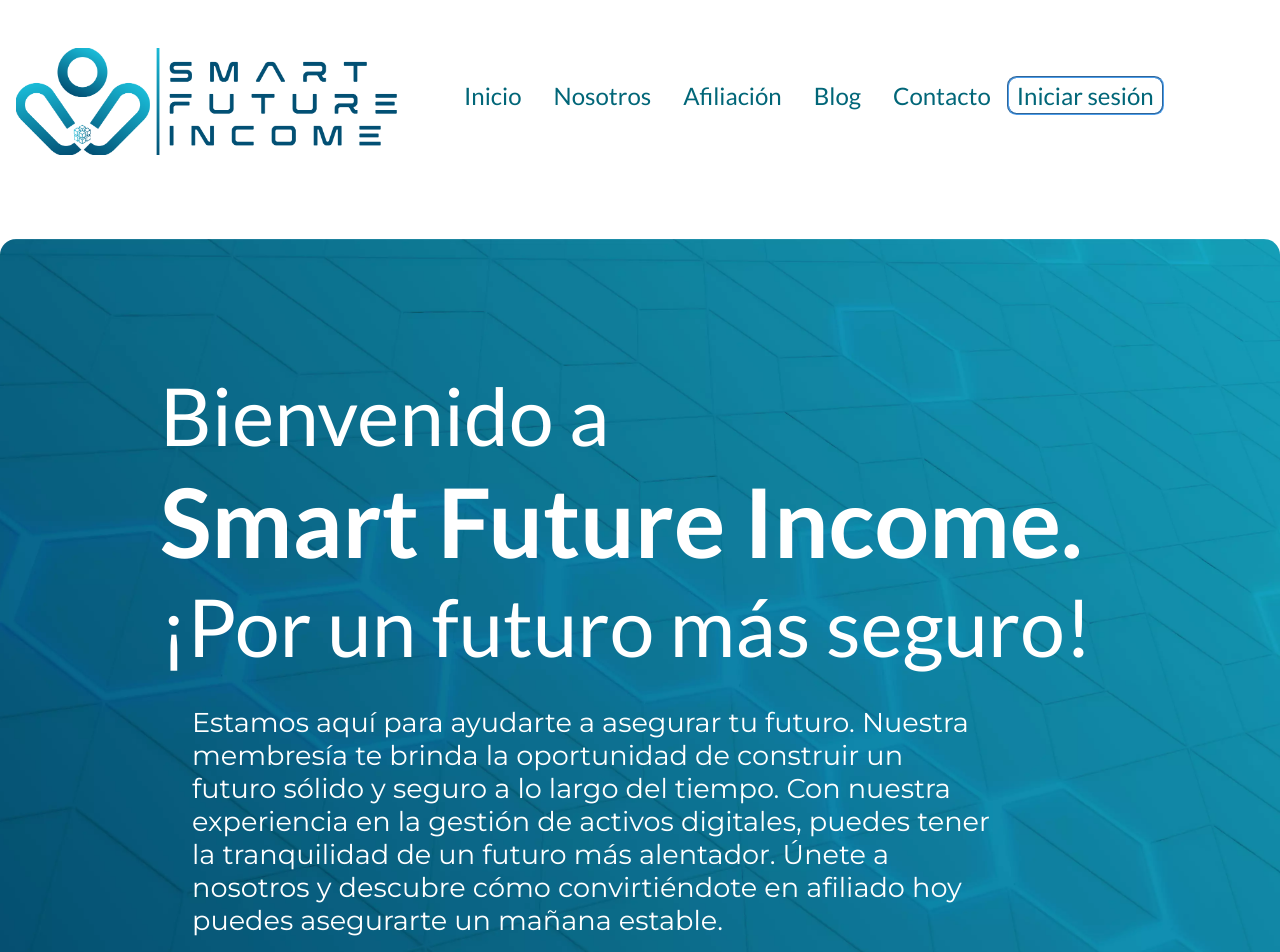
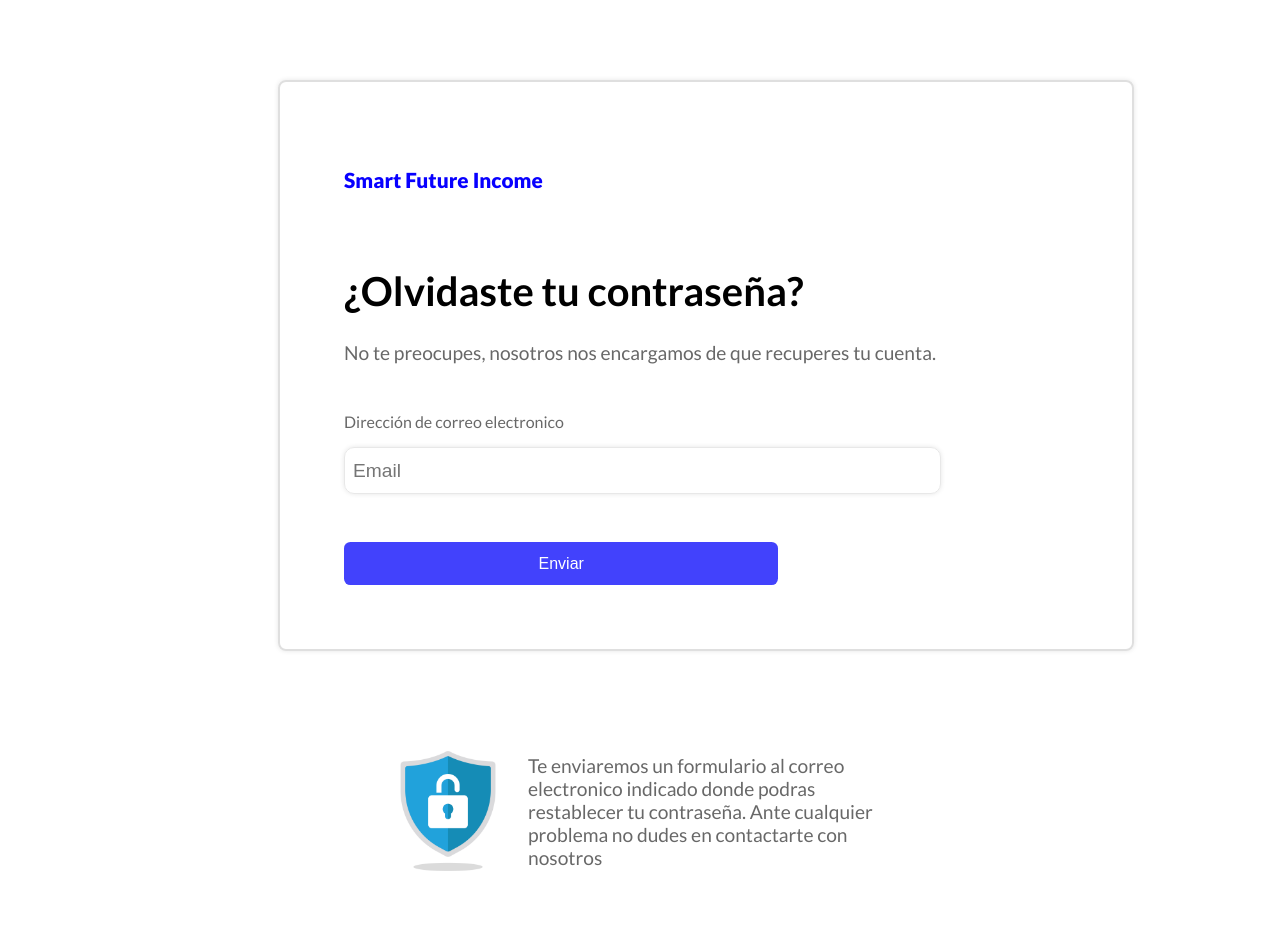
Before and after one commit to ivanmacedonio/SFIpage, a React (Vite) app: page /forgot in a window 1280 px wide. Before the commit this address led to /. Shown: the top 952 px of the page. After the commit the page ends 891 px from the top, so only its background shows below. Built offline with nearby package versions, Linux system fonts and the light colour scheme.

Commit message:
add pages'

```diff
--- a/src/App.jsx
+++ b/src/App.jsx
@@ -8,6 +8,7 @@ import { CheckoutMonth } from "./pages/CheckoutMonth";
 import { Contacto } from "./pages/Contacto";
 import { Error404 } from "./pages/Error404";
 import { FAQ } from "./pages/FAQ";
+import { Forgot } from "./pages/Forgot";
 import { Inicio } from "./pages/Inicio";
 import { Login } from "./pages/Login";
 import { Membresia } from "./pages/Membresia";
@@ -16,6 +17,7 @@ import { Page2 } from "./pages/Page2";
 import { Page3 } from "./pages/Page3";
 import { Perfil } from "./pages/Perfil";
 import { Register } from "./pages/Register";
+import { Reset } from "./pages/Reset";
 import { Verificacion } from "./pages/Verificacion";
 function App() {
   // useEffect(() => {
@@ -48,6 +50,8 @@ function App() {
             <Route exact path="/login" element={<Login />} />
             <Route exact path="/checkout" element={<Checkout />} />
             <Route exact path="/checkoutMonth" element={<CheckoutMonth />} />
+            <Route exact path="/forgot" element={<Forgot />} />
+            <Route exact path="/reset" element={<Reset />} />
 
             <Route path="*" element={<Error404 />} />
           </Routes>
--- /dev/null
+++ b/src/pages/Forgot.jsx
@@ -0,0 +1,58 @@
+import React, { useState } from "react";
+import { useForm } from "react-hook-form";
+import candado from "../assets/shield.jpg";
+import "../styles/Forgot.css";
+
+export const Forgot = () => {
+  const [isLoading, setIsLoading] = useState(false);
+  const [change, setChange] = useState(false);
+  const [text, setText] = useState("Enviar");
+  const { register, handleSubmit } = useForm({
+    shouldUseNativeValidation: true,
+  });
+
+  function onSubmit(data) {
+    setIsLoading(true);
+    setTimeout(() => {
+      setIsLoading(false);
+      setChange(true);
+      setText("Enviado con éxito");
+    }, 3000);
+  }
+  return (
+    <div className="containrgeneral">
+      <div className="forgotcontainer">
+        <div className="formularioRestablecer">
+          <h3 id="slogan">Smart Future Income</h3>
+          <h1>¿Olvidaste tu contraseña?</h1>
+          <h4>
+            No te preocupes, nosotros nos encargamos de que recuperes tu cuenta.
+          </h4>
+
+          <form onSubmit={handleSubmit(onSubmit)}>
+            <p>Dirección de correo electronico</p>
+            <input
+              type="text"
+              placeholder="Email"
+              {...register("email", {
+                required: "Ingresa un email valido",
+              })}
+            />
+            <button type="submit" id={change ? "change" : ""}>
+              {" "}
+              {isLoading ? <div class="spinner"></div> : `${text}`}
+            </button>
+          </form>
+        </div>
+      </div>
+      <div className="candado">
+        <img src={candado} alt="" />
+        <h2>
+          Te enviaremos un formulario al correo electronico indicado donde
+          podras restablecer tu contraseña. Ante cualquier problema no dudes en
+          contactarte con nosotros
+        </h2>
+      </div>
+    </div>
+  );
+};
--- a/src/pages/Login.jsx
+++ b/src/pages/Login.jsx
@@ -46,7 +46,7 @@ export const Login = () => {
         }, 3000);
       }
     } catch (error) {
-      setIsLoading(false)
+      setIsLoading(false);
       setError("El usuario o la contraseña son invalidos");
       setDisplay1({
         display: "block",
@@ -94,8 +94,9 @@ export const Login = () => {
                 <h3>{error}</h3>
               </div>
               <a href="" id="forgot">
-                Olvide mi contraseña
+                <Link to={"/forgot"}>Olvide mi contraseña</Link>
               </a>
+
               <Link to={"/register"}>
                 <div className="afiliar">¿No estas afiliado? Afiliate aquí</div>
               </Link>
--- /dev/null
+++ b/src/pages/Reset.jsx
@@ -0,0 +1,48 @@
+import React, { useState } from "react";
+import { useForm } from "react-hook-form";
+import "../styles/Reset.css";
+
+export const Reset = () => {
+  const { register, handleSubmit } = useForm({
+    shouldUseNativeValidation: true,
+  });
+  const [error, setError] = useState();
+  function onSubmit(data) {
+    if (data.pass1 !== data.pass2) {
+      setError("Las contraseñas no coinciden");
+    } else {
+      console.log("peticion http");
+    }
+  }
+  return (
+    <div className="containerresetgenerall">
+      <div className="resetcontainer">
+        <h1>Crear una nueva contraseña</h1>
+        <h3>
+          Como medida de seguridad, la contraseña debe ser diferente a las
+          usadas anteriormente
+        </h3>
+        <form onSubmit={handleSubmit(onSubmit)}>
+          <p>Contraseña</p>
+          <input
+            type="text"
+            {...register("pass1", {
+              required: "Ingresa una contraseña valida",
+            })}
+          />
+          <p>Confirma tu contraseña</p>
+          <input
+            type="text"
+            {...register("pass2", {
+              required: "Ingresa una contraseña valida",
+            })}
+          />
+          <div className="errorreset">
+            {error && <h2 id="error">Las contraseñas no coinciden o no son validas</h2>}
+          </div>
+          <button type="submit">Restablecer</button>
+        </form>
+      </div>
+    </div>
+  );
+};
--- /dev/null
+++ b/src/styles/Forgot.css
@@ -0,0 +1,152 @@
+.forgotcontainer {
+    font-family: 'Lato';
+    margin-top: 10vh;
+}
+
+.containrgeneral {
+    display: flex;
+    justify-content: center;
+    flex-direction: column;
+    align-items: center;
+}
+
+.containrgeneral img {
+    width: 10rem;
+}
+
+.candado {
+    display: flex;
+    justify-content: center;
+    align-items: center;
+    margin-top: 5rem;
+}
+
+.candado h2 {
+    font-size: 1.2rem;
+    font-family: 'Lato';
+    color: rgb(104, 104, 104);
+    width: 30%;
+}
+
+.formularioRestablecer {
+    display: flex;
+    width: 100%;
+    flex-direction: column;
+    border: solid 2px;
+    padding: 4rem;
+    border-radius: 0.5rem;
+    border-color: rgb(223, 223, 223);
+    box-shadow: 0 0 5px rgba(0, 0, 0, 0.1);
+
+}
+
+.formularioRestablecer h1 {
+    font-weight: 700;
+    font-size: 2.5rem;
+
+}
+
+.forgotcontainer p {
+    font-size: 1rem;
+    color: rgb(104, 104, 104);
+
+}
+
+.forgotcontainer input {
+    font-size: 1.2rem;
+    outline: none;
+    padding: 0.7rem 0.5rem;
+    width: 80%;
+    margin-bottom: 1rem;
+    border-radius: 10px;
+    border: solid 1px rgb(232, 232, 232);
+    background-color: rgba(255, 255, 255, 0.597);
+    color: rgb(112, 112, 112);
+    box-shadow: 0 0 5px rgba(0, 0, 0, 0.1);
+}
+
+.forgotcontainer button {
+    border: none;
+    background-color: rgb(66, 66, 252);
+    color: white;
+    font-size: 1rem;
+    padding: 0.8rem 0;
+    border-radius: 0.4rem;
+    margin-top: 2rem;
+    cursor: pointer;
+    width: 60%;
+}
+
+.formularioRestablecer h4 {
+    font-size: 1.2rem;
+    margin: 0;
+    margin-bottom: 2rem;
+    color: rgb(104, 104, 104);
+}
+
+.spinner {
+    border: 4px solid #f3f3f3;
+    border-top: 4px solid #3498db;
+    border-radius: 50%;
+    margin-left: 45%;
+    width: 20px;
+    height: 20px;
+    animation: spin 1s linear infinite;
+}
+
+#change {
+    background-color: rgb(0, 215, 50);
+}
+
+@keyframes spin {
+    0% {
+        transform: rotate(0deg);
+    }
+
+    100% {
+        transform: rotate(360deg);
+    }
+}
+
+@media(max-width: 768px){
+    .formularioRestablecer{
+        border: none;
+        box-shadow: none;
+        padding-right: 0;
+        width: fit-content;
+        margin: 0 auto;
+        padding-bottom: 0;
+    }
+
+    .candado{
+        flex-direction: column;
+        width: 100%;
+        justify-content: center;
+        align-items: center;
+    }
+    #slogan{
+        width: fit-content;
+    }
+    .candado h2{
+        width: 80%;
+    }
+    .formularioRestablecer h4{
+        width: 80%;
+    }
+
+    .formularioRestablecer h1{
+        width: 70%;
+    }
+
+    .formularioRestablecer p{
+        width: 70%;
+    }
+    .formularioRestablecer input{
+        width: 70%;
+    }
+
+    .formularioRestablecer button{
+        margin-top: 0.5rem;
+    }
+
+}
--- /dev/null
+++ b/src/styles/Reset.css
@@ -0,0 +1,84 @@
+.containerresetgenerall {
+    display: flex;
+    justify-content: center;
+    align-items: center;
+    margin-top: 15vh;
+    font-family: 'Lato';
+}
+
+.containerresetgenerall h1 {
+    font-weight: 700;
+    font-size: 2rem;
+}
+
+.containerresetgenerall h3 {
+    font-size: 1.2rem;
+    color: rgb(104, 104, 104);
+}
+
+.containerresetgenerall form {
+    margin-top: 3rem;
+    display: flex;
+    flex-direction: column;
+}
+
+.containerresetgenerall p{
+    color: rgb(104, 104, 104);
+
+}
+
+.containerresetgenerall input {
+    font-size: 1.2rem;
+    outline: none;
+    padding: 0.7rem 0.5rem;
+    width: 50%;
+    margin-bottom: 1rem;
+    border-radius: 10px;
+    border: solid 1px rgb(232, 232, 232);
+    background-color: rgba(255, 255, 255, 0.597);
+    color: rgb(112, 112, 112);
+    box-shadow: 0 0 5px rgba(0, 0, 0, 0.1);
+}
+
+.containerresetgenerall button {
+    border: none;
+    background-color: rgb(66, 66, 252);
+    color: white;
+    font-size: 1rem;
+    padding: 0.8rem 0;
+    border-radius: 0.4rem;
+    margin-top: 2rem;
+    cursor: pointer;
+    width: 30%;
+}
+
+#error{
+    background-color: orange;
+    width: 80%;
+    color: white;
+    padding: 1rem;
+    border-radius: 0.5rem;
+    font-size: 1.3rem;
+    font-weight: 700;
+}
+
+@media(max-width: 768px){
+    .containerresetgenerall h3{
+        width: 60%;
+    }
+    .containerresetgenerall h1{
+        font-size: 2.5rem;
+    }
+    .containerresetgenerall{
+        padding-left: 2rem;
+    }
+    .containerresetgenerall form{
+        margin: 0;
+    }
+    .containerresetgenerall input{
+        width: 80%;
+    }
+    .containerresetgenerall button{
+        width: 70%;
+    }
+}
```
Also changed, not shown: src/assets/shield.jpg (added).
